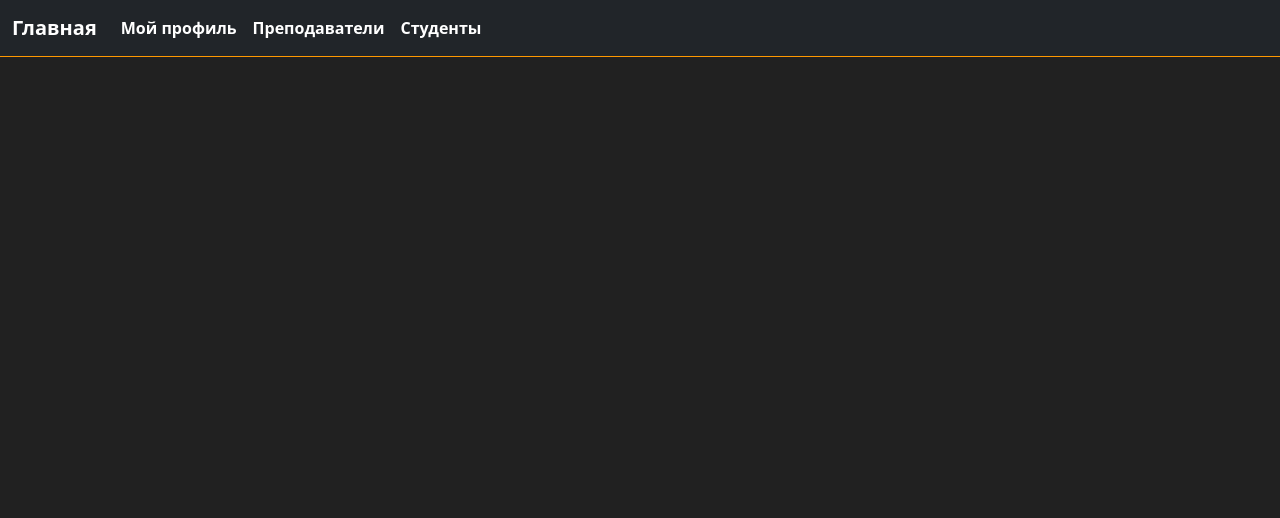
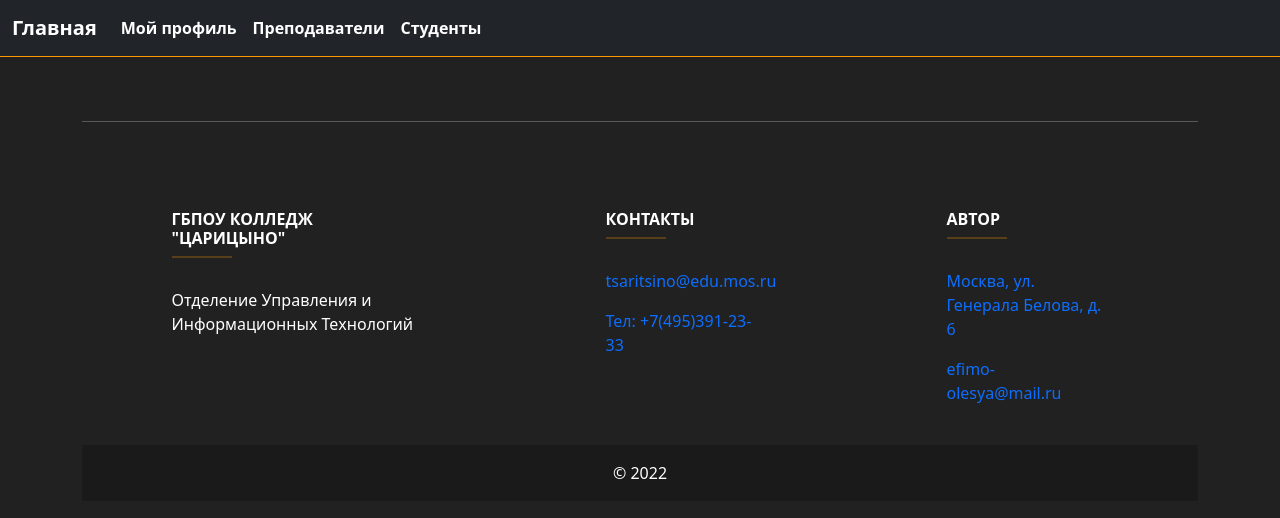
Before and after one commit to Vladislav-Tymchuk/studentsprojects, a Django app: page / in a window 1280 px wide. Shown: the top 518 px of the page. Run offline with Django 4.2, Linux system fonts and the light colour scheme; the visitor is signed in with stand-in values (Sample User, id 1); data that the repository does not hold is empty; parts of the project's set-up code (start-up, migrations or seed data) failed here and were passed over.

Commit message:
Added footer

```diff
--- a/authentication/templates/edit.html
+++ b/authentication/templates/edit.html
@@ -19,7 +19,7 @@
 		<div>
 			<form enctype="multipart/form-data" class="auth-form" method="post">
 				{% csrf_token %}
-				<h1 class="">Редактирование профиля</h1>
+				<h1 class="">Редактирование</h1>
 
                 <label for="id_username">Ваше имя пользователя:</label>
 				<input type="text" name="username" maxlength="17" required id="id_username" value="{{request.user.username}}">
--- a/main/templates/base.html
+++ b/main/templates/base.html
@@ -18,7 +18,7 @@
     {% block content %}
 
     {% endblock %}
-
+    {% include 'footer.html' %}
 
     <!-- Bootstrap Bundle with Popper -->
     <script src="https://cdn.jsdelivr.net/npm/bootstrap@5.1.3/dist/js/bootstrap.bundle.min.js" integrity="sha384-ka7Sk0Gln4gmtz2MlQnikT1wXgYsOg+OMhuP+IlRH9sENBO0LRn5q+8nbTov4+1p" crossorigin="anonymous"></script>
--- /dev/null
+++ b/main/templates/footer.html
@@ -0,0 +1,81 @@
+<div class="container my-5">
+    <hr style="color: white">
+    <footer
+            class="text-center text-lg-start text-white"
+            style="background-color: #212121"
+            >
+        <div>
+          <a href="" class="text-white me-4">
+            <i class="fab fa-facebook-f"></i>
+          </a>
+          <a href="" class="text-white me-4">
+            <i class="fab fa-twitter"></i>
+          </a>
+          <a href="" class="text-white me-4">
+            <i class="fab fa-google"></i>
+          </a>
+          <a href="" class="text-white me-4">
+            <i class="fab fa-instagram"></i>
+          </a>
+          <a href="" class="text-white me-4">
+            <i class="fab fa-linkedin"></i>
+          </a>
+          <a href="" class="text-white me-4">
+            <i class="fab fa-github"></i>
+          </a>
+        </div>
+      </section>
+
+      <section class="">
+        <div class="container text-center text-md-start mt-5">
+          <div class="row mt-3">
+            <div class="col-md-3 col-lg-4 col-xl-3 mx-auto mb-4">
+              <h6 class="text-uppercase fw-bold">ГБПОУ Колледж "Царицыно"</h6>
+              <hr
+                  class="mb-4 mt-0 d-inline-block mx-auto"
+                  style="width: 60px; background-color: #FF9800; height: 2px"
+                  />
+              <p>
+                Отделение Управления и Информационных Технологий
+              </p>
+            </div>
+
+            <div class="col-md-2 col-lg-2 col-xl-2 mx-auto mb-4">
+              <h6 class="text-uppercase fw-bold">Контакты</h6>
+              <hr
+                  class="mb-4 mt-0 d-inline-block mx-auto"
+                  style="width: 60px; background-color: #FF9800; height: 2px"
+                  />
+              <p>
+                <a href="mailto:tsaritsino@edu.mos.ru" class="fas fa-home me-3">tsaritsino@edu.mos.ru</a>
+              </p>
+              <p>
+                <a href="tel:+74953912333" class="fas fa-home me-3">Тел: +7(495)391-23-33</a>
+              </p>
+            </div>
+
+            <div class="col-md-3 col-lg-2 col-xl-2 mx-auto mb-4">
+              <h6 class="text-uppercase fw-bold">Автор</h6>
+              <hr
+                  class="mb-4 mt-0 d-inline-block mx-auto"
+                  style="width: 60px; background-color: #FF9800; height: 2px"
+                  />
+              <p>
+                <a href="https://collegetsaritsyno.mskobr.ru/" class="fas fa-home me-3">Москва, ул. Генерала Белова, д. 6</a>
+              </p>
+              <p>
+                <a href="mailto:efimo-olesya@mail.ru" class="fas fa-home me-3">efimo-olesya@mail.ru</a>
+              </p>
+            </div>
+          </div>
+        </div>
+      </section>
+
+      <div
+           class="text-center p-3"
+           style="background-color: rgba(0, 0, 0, 0.2)"
+           >
+        © 2022
+      </div>
+    </footer>
+</div>
--- a/studentsprojects/settings.py
+++ b/studentsprojects/settings.py
@@ -1,5 +1,3 @@
-
-
 from pathlib import Path
 
 # Build paths inside the project like this: BASE_DIR / 'subdir'.
@@ -13,7 +11,7 @@ BASE_DIR = Path(__file__).resolve().parent.parent
 SECRET_KEY = 'django-insecure-+_)i$33s%kq0(-f3c6m3#+zd*5%7*xmefgmgm^=j%)r7r-5(zo'
 
 # SECURITY WARNING: don't run with debug turned on in production!
-DEBUG = True
+DEBUG = False
 ALLOWED_HOSTS = ['127.0.0.1']
 
 
@@ -73,7 +71,7 @@ DATABASES = {
         'ENGINE': 'django.db.backends.postgresql',
         'NAME': 'studentsproject_db',
         'USER': 'postgres',
-        'PASSWORD': 'VladosOnProgrammingLikeItachi',
+        'PASSWORD': 'marcoreus11',
         'HOST': '127.0.0.1',
         'PORT': '5432',
     }
--- a/studentsprojects/static/base.css
+++ b/studentsprojects/static/base.css
@@ -416,6 +416,7 @@ a {
 .achievement:active {
     border: 2px solid #3500D3;
 }
+
 .achievement a:active {
     color: #FF9800;
 }
--- a/templates/404.html
+++ b/templates/404.html
@@ -8,7 +8,6 @@
     <div class="row mx-auto text-center mt-5">
         <h1 style="color: #FF9800;" class="mt-5">Такой страницы не существует! <span style="color: red">Error 404</span></h1>
         <h3 style="color: #FF9800">Воспользуйтесь панелью навигации сверху или откройте другую страницу</h3>
-        <img src="{% static 'images/college-logo.png' %}">
     </div>
 </div>
 {% endblock %}
--- a/templates/500.html
+++ b/templates/500.html
@@ -9,7 +9,6 @@
         <h1 style="color: #FF9800;" class="mt-5">Ошибка на сервере или неверный запрос! <span style="color: red">Error 500</span></h1>
         <h3 style="color: #FF9800">Воспользуйтесь панелью навигации сверху или откройте другую страницу</h3>
         <h4 style="color: #3500D3">Если ошибка не проходит, дождитесь ее исправления</h4>
-        <img src="{% static 'images/college-logo.png' %}">
     </div>
 </div>
 {% endblock %}
```
Also changed, not shown: studentsprojects/static/images/college-logo.png.
